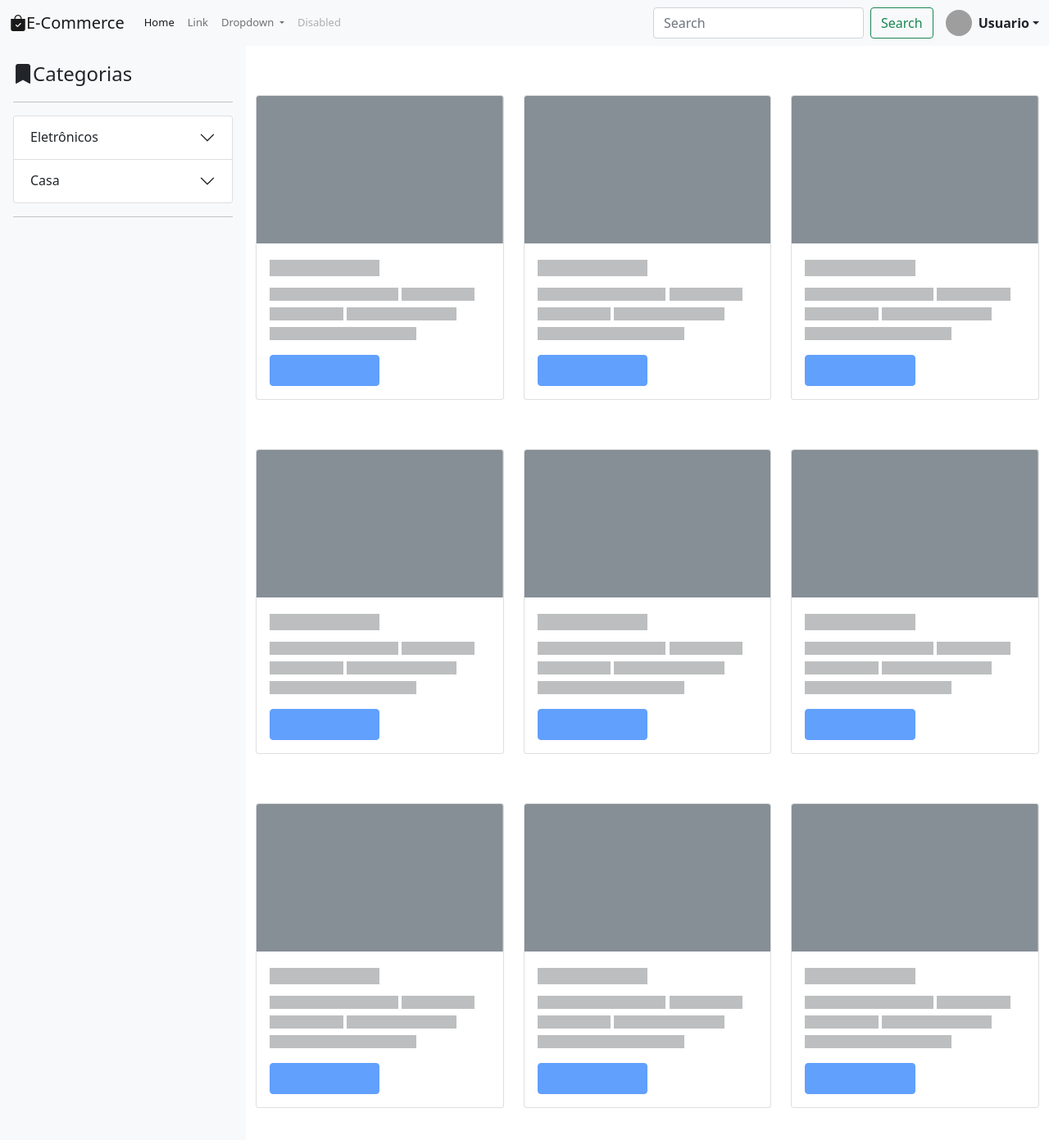
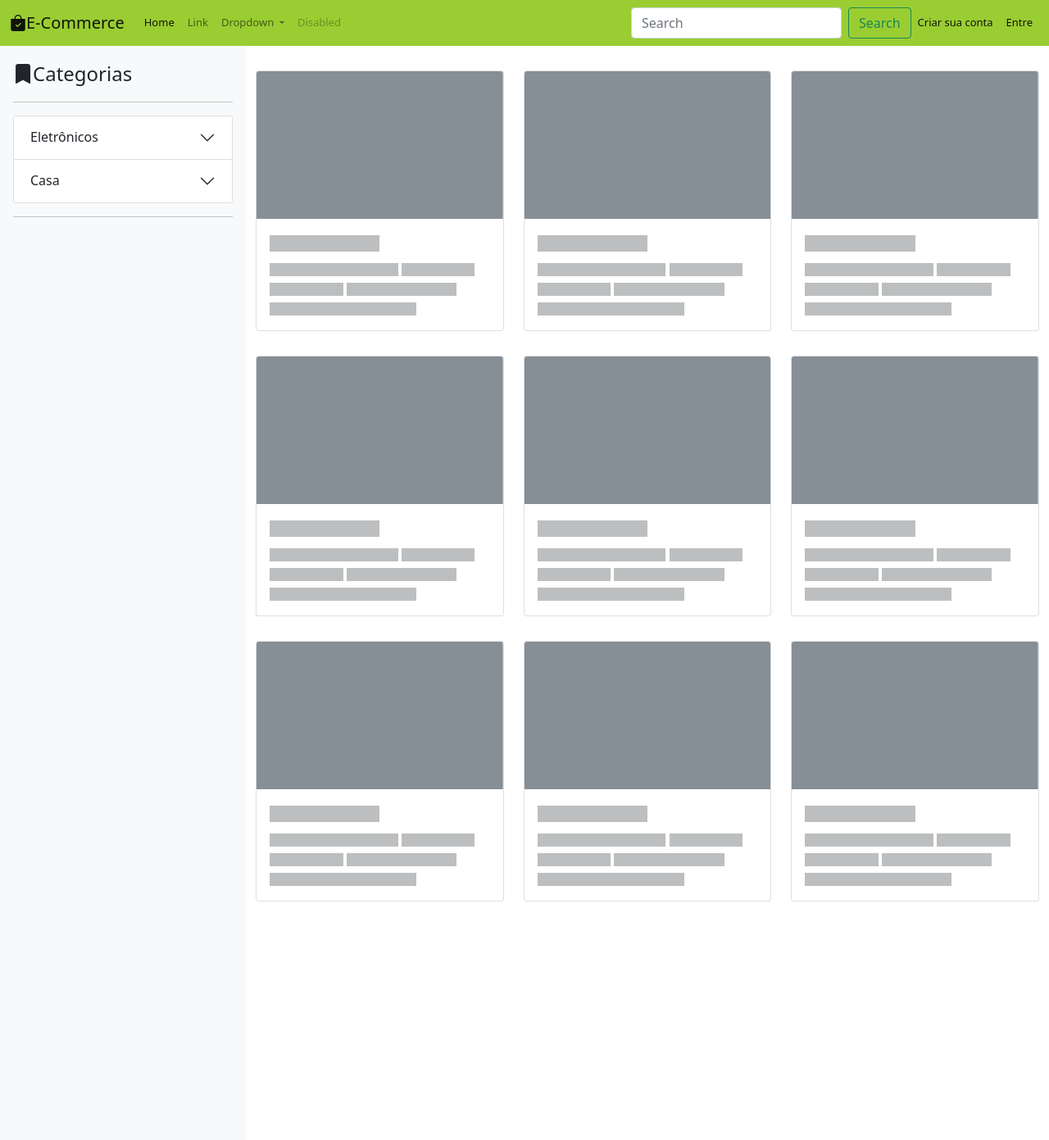
Before and after one commit to NioRausch/e-commerce, a PHP site: page / in a window 1280 px wide. Shown: the top 1391 px of the page at 82% size. Run offline with PHP 8.4, Linux system fonts and the light colour scheme; some libraries are stand-ins or nearby versions; grey boxes are pictures that could not be loaded.

Commit message:
Login buttons, changed navbar color

```diff
--- a/index.css
+++ b/index.css
@@ -29,7 +29,7 @@ ul {
 }
 
 .row {
-    padding-top: 60px !important;
+    padding-top: 30px !important;
 }
 
 .container2 {
@@ -43,3 +43,7 @@ ul {
 .user-log {
     padding-left: 15px;
 }
+
+.navbar {
+    background-color: yellowgreen !important;
+}
--- a/index.php
+++ b/index.php
@@ -11,7 +11,7 @@
     <link href="https://cdn.jsdelivr.net/npm/bootstrap@5.1.3/dist/css/bootstrap.min.css" rel="stylesheet" integrity="sha384-1BmE4kWBq78iYhFldvKuhfTAU6auU8tT94WrHftjDbrCEXSU1oBoqyl2QvZ6jIW3" crossorigin="anonymous"></head>
     <link rel="stylesheet" href="https://cdn.jsdelivr.net/npm/bootstrap-icons@1.9.1/font/bootstrap-icons.css">
 <body>
-    <nav class="navbar navbar-expand-lg navbar-light bg-light">
+    <nav class="navbar navbar-expand-lg navbar-light">
     <div class="container-fluid">
         <a class="navbar-brand" href="#"><i class="bi bi-bag-check-fill"></i>E-Commerce</a>
         <button class="navbar-toggler" type="button" data-bs-toggle="collapse" data-bs-target="#navbarSupportedContent" aria-controls="navbarSupportedContent" aria-expanded="false" aria-label="Toggle navigation">
@@ -45,7 +45,7 @@
             <button class="btn btn-outline-success" type="submit">Search</button>
         </form>
         </div>
-        <div class="dropdown user-log">
+        <!--<div class="dropdown user-log">
             <a href="#" class="d-flex align-items-center text-dark text-decoration-none dropdown-toggle" id="dropdownUser1" data-bs-toggle="dropdown" aria-expanded="false">
                 <img src="https://cdn.pixabay.com/photo/2015/10/05/22/37/blank-profile-picture-973460_960_720.png" alt="" width="32" height="32" class="rounded-circle me-2">
                 <strong>Usuario</strong>
@@ -53,7 +53,15 @@
             <ul class="dropdown-menu dropdown-menu-light text-small shadow" aria-labelledby="dropdownUser1">
                 <li><a class="dropdown-item" href="#">Logar</a></li>
             </ul>
-        </div>
+        </div>-->
+        <ul class="navbar-nav me-auto mb-2 mb-lg-0">
+            <li class="nav-item">
+                <a class="nav-link active" aria-current="page" href="#">Criar sua conta</a>
+            </li>
+            <li class="nav-item">
+                <a class="nav-link active" aria-current="page" href="#">Entre</a>
+            </li>
+        </ul>
     </div>
     </nav>
     <div class="container2">
@@ -141,7 +149,7 @@
                                 <span class="placeholder col-6"></span>
                                 <span class="placeholder col-8"></span>
                                 </p>
-                                <a href="#" tabindex="-1" class="btn btn-primary disabled placeholder col-6"></a>
+
                             </div>
                         </div>
                     </div>
@@ -160,7 +168,7 @@
                                 <span class="placeholder col-6"></span>
                                 <span class="placeholder col-8"></span>
                                 </p>
-                                <a href="#" tabindex="-1" class="btn btn-primary disabled placeholder col-6"></a>
+
                             </div>
                         </div>
                     </div>
@@ -179,7 +187,7 @@
                                 <span class="placeholder col-6"></span>
                                 <span class="placeholder col-8"></span>
                                 </p>
-                                <a href="#" tabindex="-1" class="btn btn-primary disabled placeholder col-6"></a>
+
                             </div>
                         </div>
                     </div>
@@ -200,7 +208,7 @@
                                 <span class="placeholder col-6"></span>
                                 <span class="placeholder col-8"></span>
                                 </p>
-                                <a href="#" tabindex="-1" class="btn btn-primary disabled placeholder col-6"></a>
+
                             </div>
                         </div>
                     </div>
@@ -219,7 +227,7 @@
                                 <span class="placeholder col-6"></span>
                                 <span class="placeholder col-8"></span>
                                 </p>
-                                <a href="#" tabindex="-1" class="btn btn-primary disabled placeholder col-6"></a>
+
                             </div>
                         </div>
                     </div>
@@ -238,7 +246,7 @@
                                 <span class="placeholder col-6"></span>
                                 <span class="placeholder col-8"></span>
                                 </p>
-                                <a href="#" tabindex="-1" class="btn btn-primary disabled placeholder col-6"></a>
+
                             </div>
                         </div>
                     </div>
@@ -259,7 +267,7 @@
                                 <span class="placeholder col-6"></span>
                                 <span class="placeholder col-8"></span>
                                 </p>
-                                <a href="#" tabindex="-1" class="btn btn-primary disabled placeholder col-6"></a>
+
                             </div>
                         </div>
                     </div>
@@ -278,7 +286,7 @@
                                 <span class="placeholder col-6"></span>
                                 <span class="placeholder col-8"></span>
                                 </p>
-                                <a href="#" tabindex="-1" class="btn btn-primary disabled placeholder col-6"></a>
+
                             </div>
                         </div>
                     </div>
@@ -297,7 +305,7 @@
                                 <span class="placeholder col-6"></span>
                                 <span class="placeholder col-8"></span>
                                 </p>
-                                <a href="#" tabindex="-1" class="btn btn-primary disabled placeholder col-6"></a>
+
                             </div>
                         </div>
                     </div>
```
